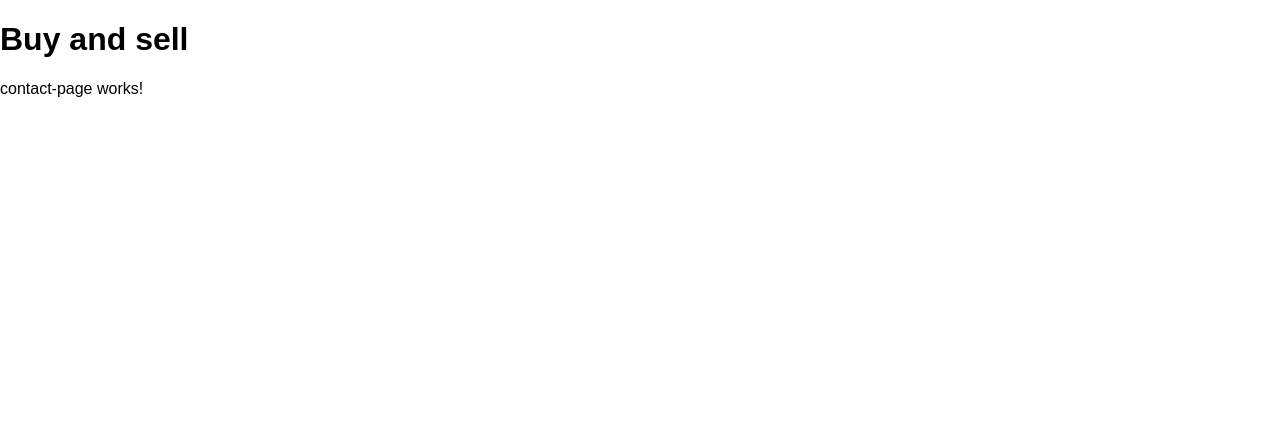
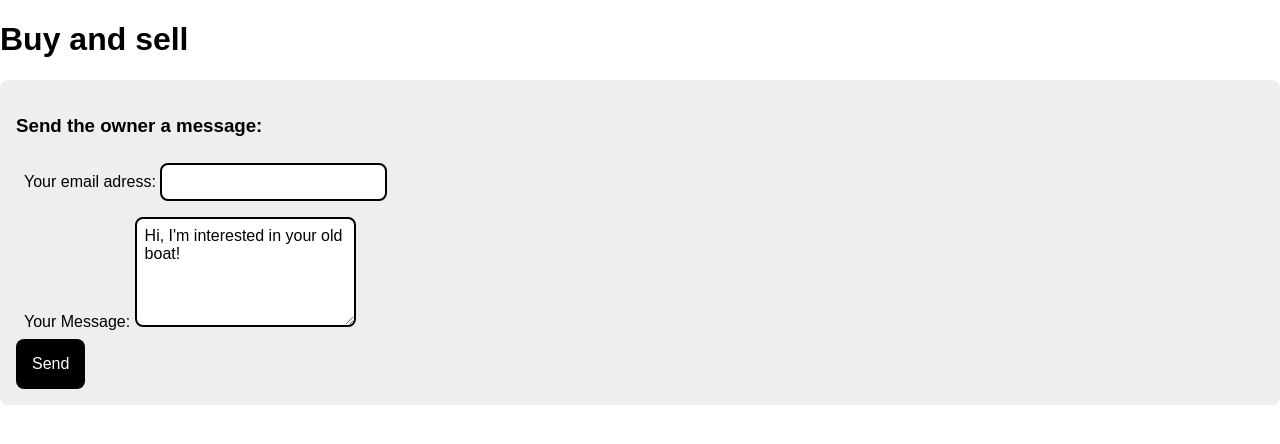
Before and after one commit to abhijitutkarsh/buyandsell, an Angular app: page /contact/123 in a window 1280 px wide. Shown: the top 444 px of the page. Built offline with nearby package versions, Linux system fonts and the light colour scheme.

Commit message:
buy-and-sell-errorsolve

```diff
--- a/src/app/app.module.ts
+++ b/src/app/app.module.ts
@@ -1,6 +1,6 @@
 import { NgModule } from '@angular/core';
 import { BrowserModule } from '@angular/platform-browser';
-
+import { FormsModule } from '@angular/forms';
 import { AppRoutingModule } from './app-routing.module';
 import { AppComponent } from './app.component';
 import { ListingPageComponent } from './listing-page/listing-page.component';
@@ -22,7 +22,8 @@
   ],
   imports: [
     BrowserModule,
-    AppRoutingModule
+    AppRoutingModule,
+    FormsModule
   ],
   providers: [],
   bootstrap: [AppComponent]
--- a/src/app/contact-page/contact-page.component.html
+++ b/src/app/contact-page/contact-page.component.html
@@ -1 +1,20 @@
-<p>contact-page works!</p>
+<div class="content-box">
+    <h3>Send the owner a message:</h3>
+    <div>
+        <label>
+            Your email adress:
+            <input name = "email" [(ngModel)]="email"/>
+        </label>
+    </div>
+    <div>
+        <label>
+            Your Message:
+            <textarea
+            name="message"
+            rows="5"
+            cols="20"
+            [(ngModel)]="message"></textarea>
+        </label>
+    </div>
+    <button (click)="sendMessage()">Send</button>
+</div>
--- a/src/app/contact-page/contact-page.component.ts
+++ b/src/app/contact-page/contact-page.component.ts
@@ -1,15 +1,33 @@
 import { Component, OnInit } from '@angular/core';
-
+import { ActivatedRoute, Router } from '@angular/router';
+import { Listing } from '../types';
+import { fakeListings } from '../fake-data';
 @Component({
   selector: 'app-contact-page',
   templateUrl: './contact-page.component.html',
   styleUrls: ['./contact-page.component.css']
 })
 export class ContactPageComponent implements OnInit {
-
-  constructor() { }
+  email: string = '';
+  message: string = '';
+  listing!: Listing;
+  constructor(
+    private route: ActivatedRoute,
+    private router: Router,
+  ) { }
 
   ngOnInit(): void {
+ const id = this.route.snapshot.paramMap.get('id');
+ const fakeListing = fakeListings.find(listing => listing.id === id);
+
+ if (fakeListing !== undefined){
+   this.listing = fakeListing;
+ }
+ this.message =`Hi, I'm interested in your ${this.listing.name.toLowerCase()}!`;
   }
 
+  sendMessage():void{
+    alert('Your message has been sent!');
+    this.router.navigateByUrl('/listings');
+  }
 }
--- a/src/app/listing-detail-page/listing-detail-page.component.ts
+++ b/src/app/listing-detail-page/listing-detail-page.component.ts
@@ -9,7 +9,7 @@
   styleUrls: ['./listing-detail-page.component.css']
 })
 export class ListingDetailPageComponent implements OnInit {
-  listing: Listing ;
+  listing!: Listing;
 
   constructor(
     private route: ActivatedRoute,
@@ -17,7 +17,10 @@
 
   ngOnInit(): void {
     const id = this.route.snapshot.paramMap.get('id');
-    this.listing = fakeListings.find(listing => listing.id === id);
+    const fakeListing = fakeListings.find(listing => listing.id === id);
+
+    if (fakeListing !== undefined){
+      this.listing = fakeListing;
+    }
   }
-
 }
```
